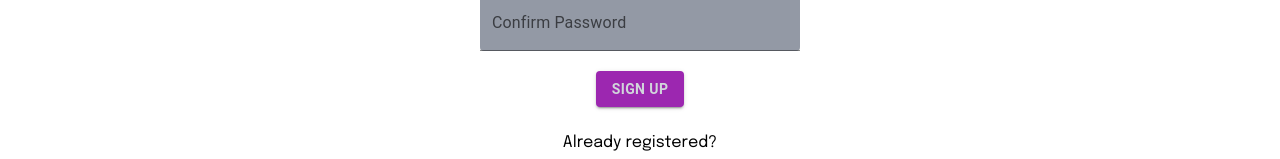
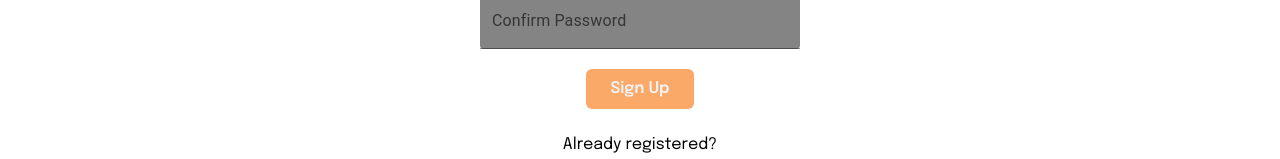
Before and after one commit to ilopachulia/blog-prj, a React (Vite) app in the folder client/: page /sign-up in a window 1280 px wide. Shown: the part 519-678 px from the top of the page. Built offline with nearby package versions, Linux system fonts and the light colour scheme.

Commit message:
added button styling and color config

```diff
--- a/client/src/auth/SignIn.tsx
+++ b/client/src/auth/SignIn.tsx
@@ -1,9 +1,9 @@
 import { FormEvent, useState , useContext} from 'react';
-import { Button } from '@mui/material';
-import { TextField } from '@mui/material';
+import { TextField} from '@mui/material';
 import { logIn } from '../api/userApi';
 import {UserContext} from "../contexts/UserContext.tsx";
 import {Link, useNavigate} from "react-router-dom";
+import Button from "../ui/Button.tsx";
 
 function SignIn() {
   const [email, setEmail] = useState('');
@@ -56,8 +56,8 @@ function SignIn() {
           />
         </span>
 
-        <Button type='submit' variant='contained' color='secondary'>
-          <span className='font-semibold text-gray-300'>Sign In</span>
+        <Button type="submit">
+          Sign In
         </Button>
           <br/>
           <Link to="/sign-up" className="hover:underline">Not registered yet?</Link>
--- a/client/src/auth/SignUp.tsx
+++ b/client/src/auth/SignUp.tsx
@@ -1,9 +1,10 @@
 import {FormEvent, useContext, useState} from 'react';
-import {Button} from '@mui/material';
 import {TextField} from '@mui/material';
 import {createUser} from '../api/userApi';
 import {UserContext} from "../contexts/UserContext.tsx";
 import {Link, useNavigate} from "react-router-dom";
+import Button from "../ui/Button.tsx";
+
 
 function SignUp() {
     const [name, setName] = useState('');
@@ -91,8 +92,8 @@ function SignUp() {
               onChange={(evt) => setPasswordConfirm(evt.target.value)}
           />
         </span>
-                <Button type='submit' variant='contained' color='secondary'>
-                    <span className='font-semibold text-gray-300'>Sign Up</span>
+                <Button type='submit'>
+                    Sign Up
                 </Button>
                 <br/>
                 <Link to="/sign-in" className="hover:underline">Already registered?</Link>
--- a/client/src/features/header/Header.tsx
+++ b/client/src/features/header/Header.tsx
@@ -99,6 +99,7 @@ function Header() {
                                             autoFocusItem={isMenuOpen}
                                             id="composition-menu"
                                             aria-labelledby="composition-button"
+                                            className="dark:bg-secondary dark:border-0 border border-gray-200"
                                         >
                                             <Link to="/new-post">
                                              <MenuItem onClick={handleClose}>
--- a/client/src/features/theme-toggler/ThemeToggler.tsx
+++ b/client/src/features/theme-toggler/ThemeToggler.tsx
@@ -15,7 +15,7 @@ function ThemeToggle() {
 
     return (
         <>
-           <DarkModeSwitch checked={darkSide} onChange={toggleDarkMode} />
+           <DarkModeSwitch checked={darkSide} onChange={toggleDarkMode} size={18} />
         </>
     );
 }
--- a/client/src/ui/Button.tsx
+++ b/client/src/ui/Button.tsx
@@ -1,10 +1,39 @@
 import {ButtonProps} from "../utils/interfaces.tsx";
 
-function Button ({onClick, className, children}: ButtonProps) {
+function Button({onClick, type, children}: ButtonProps) {
 
-    return <button onClick={onClick} className={className}>
-        {children}
-    </button>
+    if (type === "primary") {
+        return (
+            <button onClick={onClick}
+                    className="bg-orange-200 text-white font-semibold px-6 py-2 rounded-md hover:bg-orange-300 transition-colors duration-500">
+                {children}
+            </button>
+        )
+    }
+    if (type === "secondary") {
+        return (
+            <button onClick={onClick}
+                    className="dark:bg-gray-300 dark:hover:bg-gray-500 dark:border-none hover:bg-orange-200 border-2 border-orange-300 px-4 py-1 rounded-md transition-colors duration-500">
+                {children}
+            </button>
+        )
+    }
+
+    if (type === "submit") {
+        return (
+            <button onClick={onClick}
+                    type="submit"
+                    className="bg-orange-200 text-white font-semibold px-6 py-2 rounded-md hover:bg-orange-300 transition-colors duration-500">
+                {children}
+            </button>
+        )
+    }
+
+    return (
+        <button onClick={onClick}>
+         {children}
+        </button>
+    )
 }
 
 export default Button
--- a/client/src/ui/Layout.tsx
+++ b/client/src/ui/Layout.tsx
@@ -6,7 +6,7 @@ import Header from '../features/header/Header.tsx';
 function Layout() {
 
   return (
-    <div className="dark:bg-red-600">
+    <div className="dark:bg-primary dark:text-white">
       <div>
         <Header />
         <Toaster position='top-center' />
--- a/client/src/utils/interfaces.ts
+++ b/client/src/utils/interfaces.ts
@@ -1,8 +1,8 @@
 import React from 'react';
 
 export interface ButtonProps {
-  onClick: React.MouseEventHandler<HTMLButtonElement>;
-  className?: string;
+  onClick?: React.MouseEventHandler<HTMLButtonElement>;
+  type: "primary" | "secondary" | "submit";
   children: React.ReactNode;
 }
 
--- a/client/tailwind.config.js
+++ b/client/tailwind.config.js
@@ -6,7 +6,27 @@ export default {
   ],
   darkMode: 'class',
   theme: {
-    extend: {},
+    colors: {
+      primary: "#01204e",
+      secondary: "#028391",
+      orange: {
+        100: "#f6dcac",
+        200: "#faa968",
+        300: "#f85525"
+      },
+      white: "#F2F3F5",
+      gray: {
+        100: "#D9D9D9",
+        200: "#BFBFBF",
+        300: "#A6A6A6",
+        400: "#8C8C8C",
+        500: "#737373",
+        600: "#595959",
+        700: "#404040",
+        800: "#262626",
+        900: "#0D0D0D"
+      }
+    }
   },
   plugins: [],
 }
```
